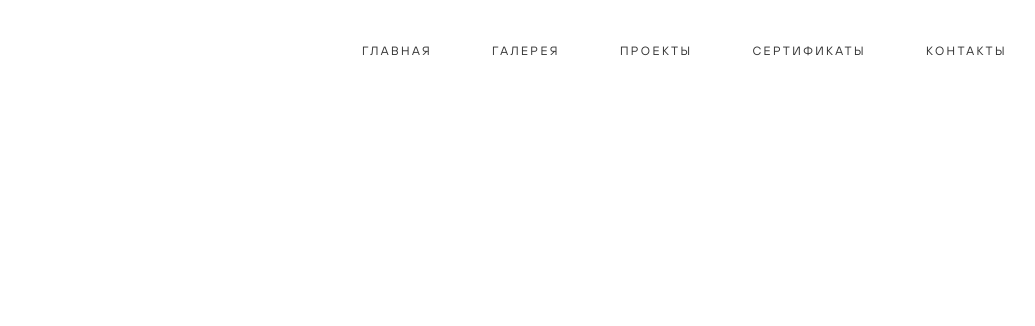
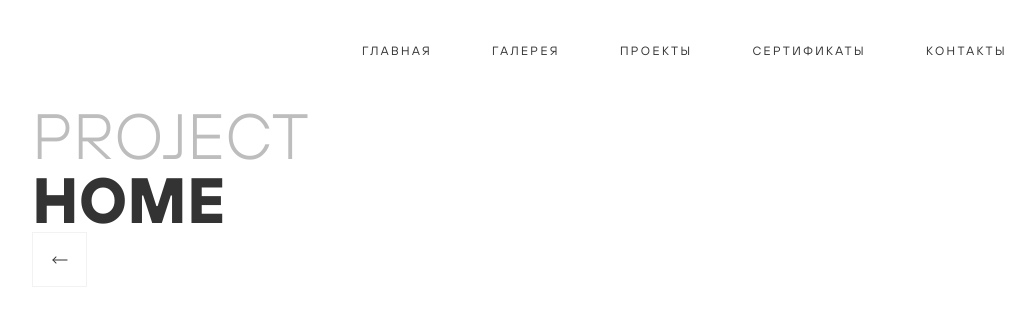
Before and after one commit to yuriipol/test-work-smartOrange, a React (Vite) app: page / in a window 1280 px wide. Shown: the top 326 px of the page, without its empty margins (224-1259 px from the left). Built offline with nearby package versions, Linux system fonts and the light colour scheme.

Commit message:
add hero section and tittle with arrow

```diff
--- a/src/Components/App.jsx
+++ b/src/Components/App.jsx
@@ -1,9 +1,11 @@
 import Header from "./Header/Header";
+import Hero from "./Hero/Hero";
 
 function App() {
   return (
     <div>
       <Header />
+      <Hero />
     </div>
   );
 }
--- /dev/null
+++ b/src/Components/Hero/Hero.jsx
@@ -0,0 +1,21 @@
+import { ReactComponent as ArrowLeft } from "../../Shared/images/arrow_left.svg";
+import s from "./Hero.module.scss";
+
+const Hero = () => {
+  return (
+    <section className={s.hero}>
+      <div className="container">
+        <h1 className={s.title}>
+          Project <span>home</span>
+        </h1>
+        <div className={s.arrowContainer}>
+          <div className={s.arrow}>
+            <ArrowLeft className={s.arrowLeft} />
+          </div>
+        </div>
+      </div>
+    </section>
+  );
+};
+
+export default Hero;
--- /dev/null
+++ b/src/Components/Hero/Hero.module.scss
@@ -0,0 +1,40 @@
+.title {
+  display: flex;
+  flex-direction: column;
+
+  color: #bdbdbd;
+  font-family: "TTHLight";
+  font-size: 64px;
+  font-style: normal;
+  font-weight: 300;
+  line-height: 64px;
+  text-transform: uppercase;
+}
+.title span {
+  color: #333;
+  font-family: "TTHBold";
+  font-size: 64px;
+  font-style: normal;
+  font-weight: 700;
+  line-height: 64px;
+}
+.arrow {
+  display: flex;
+  align-items: center;
+  justify-content: center;
+
+  width: 53px;
+  height: 53px;
+  border: 1px solid #f2f2f2;
+  background: #fff;
+}
+.arrowLeft {
+  width: 17.207px;
+  height: 8px;
+  fill: #333333;
+  transition: all 300ms ease;
+  &:hover {
+    fill: #bdbdbd;
+    transform: scale(1.5);
+  }
+}
--- /dev/null
+++ b/src/Components/Hero/index.js
@@ -0,0 +1 @@
+export { default } from "./Hero";
```
Also changed, not shown: src/Shared/images/arow_right.svg (added), src/Shared/images/arrow_left.svg (added).
